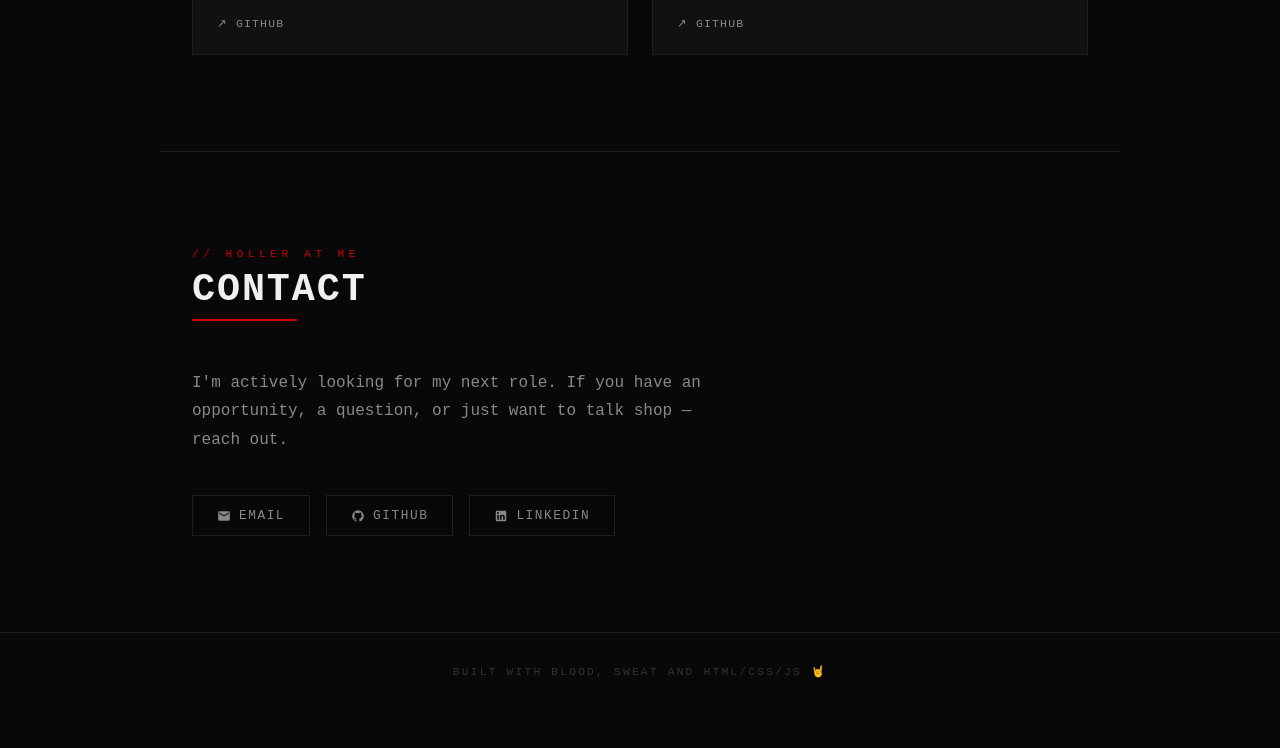
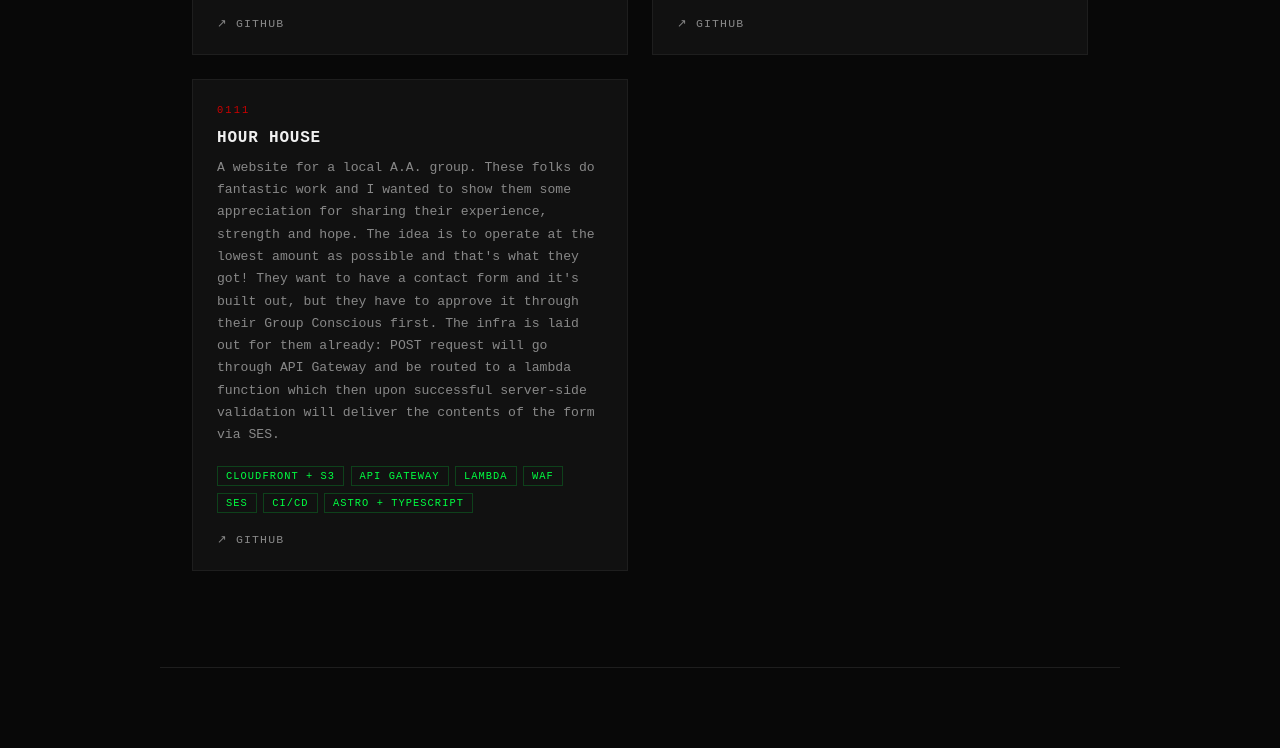
Before and after one commit to ballhog23/portfolio, a plain HTML site: page site/index.html in a window 1280 px wide. Shown: the part 3232-3980 px from the top of the page. Before the commit the page ends 3942 px from the top, so only its background shows below. Drawn offline with Linux system fonts and the light colour scheme.

Commit message:
added hour house, updated tags

```diff
--- a/site/index.html
+++ b/site/index.html
@@ -107,6 +107,7 @@
             <span class="stack-tag">PostgreSQL</span>
             <span class="stack-tag">IaC&mdash;AWS CDK</span>
             <span class="stack-tag">CI/CD</span>
+            <span class="stack-tag">3-Tier Web Architecture</span>
           </div>
           <div class="project-links">
             <a href="https://bleedblue.football/" class="project-link" target="_blank">Live</a>
@@ -129,9 +130,9 @@
             <span class="stack-tag">AWS Lambda/Node</span>
             <span class="stack-tag">API Gateway</span>
             <span class="stack-tag">Stripe API</span>
-            <span class="stack-tag">S3</span>
-            <span class="stack-tag">CloudFront</span>
+            <span class="stack-tag">CloudFront + S3</span>
             <span class="stack-tag">Simple Email Service</span>
+            <span class="stack-tag">WAF</span>
           </div>
           <div class="project-links">
             <a href="https://thecookietinbakery.com/" class="project-link" target="_blank">Live</a>
@@ -174,7 +175,8 @@
             <span class="stack-tag">CloudFront + S3</span>
             <span class="stack-tag">API Gateway</span>
             <span class="stack-tag">Lambda</span>
-            <span class="stack-tag">Simple Email Service</span>
+            <span class="stack-tag">SES</span>
+            <span class="stack-tag">WAF</span>
           </div>
           <div class="project-links">
             <a href="https://www.firstchoiceautotx.com/" class="project-link" target="_blank">Live</a>
@@ -222,6 +224,31 @@
           </div>
         </article>
 
+        <article class="project-card reveal">
+          <p class="project-number">0111</p>
+          <h3 class="project-title">Hour House</h3>
+          <p class="project-desc">
+            A website for a local A.A. group. These folks do fantastic work and I wanted to show them some appreciation
+            for sharing their experience, strength and hope. The idea is to operate at the lowest amount as possible and
+            that's what they got! They want to have a contact form and it's built out, but they have to approve it
+            through their Group Conscious first. The infra is laid out for them already: POST request will go through
+            API Gateway and be routed to a lambda function which then upon successful server-side validation will
+            deliver the contents of the form via SES.
+          </p>
+          <div class="project-stack">
+            <span class="stack-tag">CloudFront + S3</span>
+            <span class="stack-tag">API Gateway</span>
+            <span class="stack-tag">Lambda</span>
+            <span class="stack-tag">WAF</span>
+            <span class="stack-tag">SES</span>
+            <span class="stack-tag">CI/CD</span>
+            <span class="stack-tag">Astro + TypeScript</span>
+          </div>
+          <div class="project-links">
+            <a href="https://github.com/ballhog23/ai-agent" class="project-link" target="_blank">GitHub</a>
+          </div>
+        </article>
+
       </div>
     </section>
     <section id="contact">
@@ -256,7 +283,7 @@
       </div>
     </section>
     <footer>
-      <p>Built with blood, sweat and HTML/CSS/JS <span>🤘</span></p>
+      <p>🤘</p>
     </footer>
   </main>
 </body>
```
